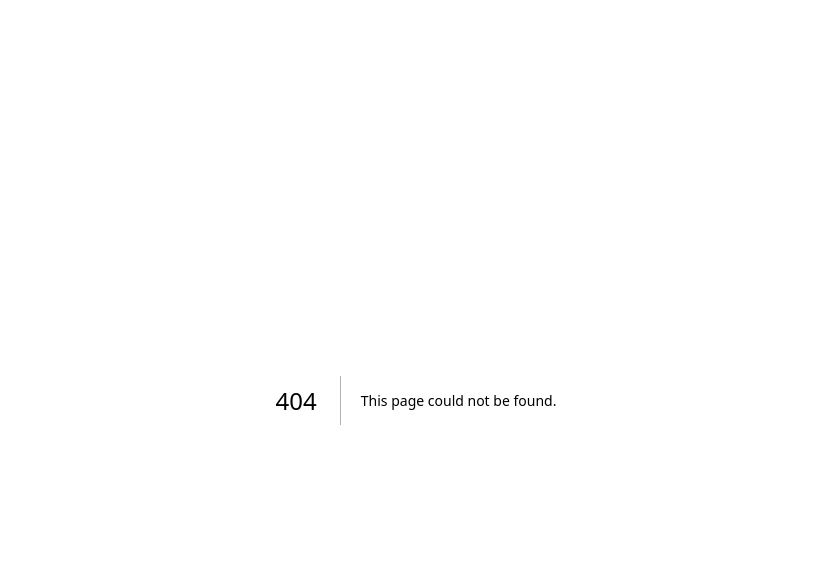
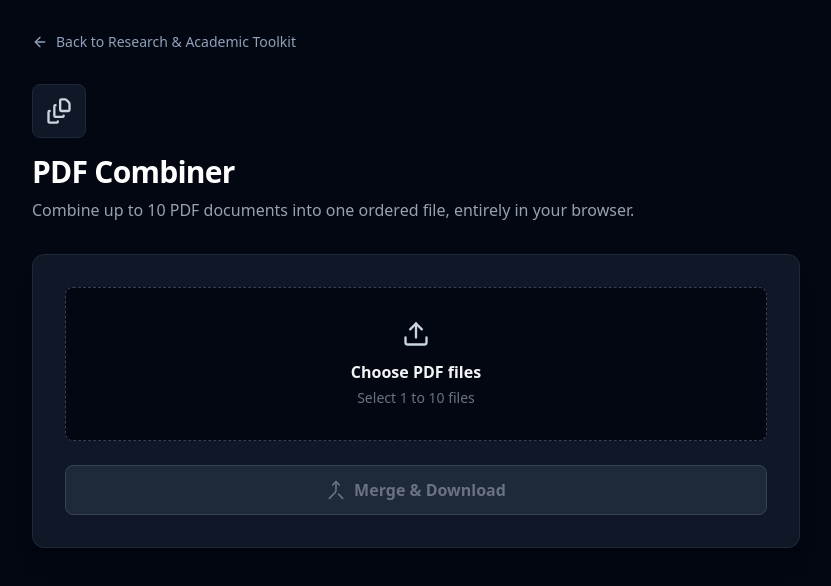
Before and after one commit to Amit-B8/DevBox, a Next.js app: page /research/pdf-combiner in a window 1280 px wide. Before the commit this address had no page. Shown: the top 586 px of the page, without its empty margins (224-1055 px from the left). Built offline with nearby package versions, Linux system fonts and the light colour scheme.

Commit message:
Added a reserach section and pdf combiner

```diff
--- /dev/null
+++ b/src/app/research/page.tsx
@@ -0,0 +1,43 @@
+'use client';
+
+import Link from 'next/link';
+import { ArrowLeft } from 'lucide-react';
+import ToolCard from '@/components/ToolCard';
+import { getToolsByDiscipline } from '@/data/tools';
+
+export default function ResearchHub() {
+  const tools = getToolsByDiscipline('Research & Academic');
+
+  return (
+    <main className="min-h-screen bg-gray-950 text-white">
+      <div className="mx-auto max-w-6xl px-6 py-12">
+        <Link
+          href="/"
+          className="mb-8 inline-flex items-center text-sm font-medium text-slate-400 transition-colors hover:text-slate-200"
+        >
+          <ArrowLeft className="mr-2 h-4 w-4" />
+          Back to Home
+        </Link>
+
+        <header className="mb-16 border-b border-gray-800 pb-8">
+          <h1 className="mb-3 text-4xl font-bold tracking-tight sm:text-5xl">Research &amp; Academic Toolkit</h1>
+          <p className="max-w-2xl text-lg text-gray-400">
+            Citation generators, data aggregators, and document processing utilities for researchers.
+          </p>
+        </header>
+
+        <div className="grid grid-cols-1 gap-6 md:grid-cols-2 lg:grid-cols-3">
+          {tools.map((tool) => (
+            <ToolCard
+              key={tool.id}
+              title={tool.name}
+              description={tool.description}
+              href={tool.href}
+              icon={tool.icon}
+            />
+          ))}
+        </div>
+      </div>
+    </main>
+  );
+}
--- /dev/null
+++ b/src/app/research/pdf-combiner/page.tsx
@@ -0,0 +1,174 @@
+'use client';
+
+import { ChangeEvent, useRef, useState } from 'react';
+import Link from 'next/link';
+import { AlertCircle, ArrowLeft, FileStack, Merge, Trash2, Upload } from 'lucide-react';
+import { PDFDocument } from 'pdf-lib';
+
+const MAX_FILES = 10;
+
+function formatFileSize(bytes: number): string {
+  if (bytes < 1024) return `${bytes} B`;
+  if (bytes < 1024 * 1024) return `${(bytes / 1024).toFixed(1)} KB`;
+  return `${(bytes / (1024 * 1024)).toFixed(1)} MB`;
+}
+
+export default function PdfCombiner() {
+  const [files, setFiles] = useState<File[]>([]);
+  const [error, setError] = useState('');
+  const [isMerging, setIsMerging] = useState(false);
+  const fileInputRef = useRef<HTMLInputElement>(null);
+
+  const handleFileSelection = (event: ChangeEvent<HTMLInputElement>) => {
+    const selectedFiles = Array.from(event.target.files ?? []);
+    event.target.value = '';
+    setError('');
+
+    if (selectedFiles.length === 0) return;
+    if (selectedFiles.length > MAX_FILES) {
+      setError(`Select up to ${MAX_FILES} PDF files at a time.`);
+      return;
+    }
+
+    const nonPdfFile = selectedFiles.find(
+      (file) => file.type !== 'application/pdf' && !file.name.toLowerCase().endsWith('.pdf'),
+    );
+    if (nonPdfFile) {
+      setError('Only PDF files can be combined.');
+      return;
+    }
+
+    setFiles(selectedFiles);
+  };
+
+  const removeFile = (indexToRemove: number) => {
+    setFiles((currentFiles) => currentFiles.filter((_, index) => index !== indexToRemove));
+    setError('');
+  };
+
+  const mergeFiles = async () => {
+    if (files.length === 0) {
+      setError('Add at least one PDF file to begin.');
+      return;
+    }
+
+    setIsMerging(true);
+    setError('');
+
+    try {
+      const combinedPdf = await PDFDocument.create();
+
+      for (const file of files) {
+        const fileBytes = await file.arrayBuffer();
+        const sourcePdf = await PDFDocument.load(fileBytes);
+        const pages = await combinedPdf.copyPages(sourcePdf, sourcePdf.getPageIndices());
+        pages.forEach((page) => combinedPdf.addPage(page));
+      }
+
+      const pdfBytes = await combinedPdf.save();
+      const pdfBuffer = pdfBytes.buffer.slice(
+        pdfBytes.byteOffset,
+        pdfBytes.byteOffset + pdfBytes.byteLength,
+      ) as ArrayBuffer;
+      const downloadUrl = URL.createObjectURL(new Blob([pdfBuffer], { type: 'application/pdf' }));
+      const downloadLink = document.createElement('a');
+      downloadLink.href = downloadUrl;
+      downloadLink.download = 'combined-document.pdf';
+      document.body.appendChild(downloadLink);
+      downloadLink.click();
+      downloadLink.remove();
+      URL.revokeObjectURL(downloadUrl);
+    } catch {
+      setError('One of the selected files could not be read as a valid PDF.');
+    } finally {
+      setIsMerging(false);
+    }
+  };
+
+  return (
+    <main className="min-h-screen bg-gray-950 p-6 text-white sm:p-8">
+      <div className="mx-auto flex w-full max-w-3xl flex-col">
+        <Link
+          href="/research"
+          className="mb-8 inline-flex items-center text-sm font-medium text-slate-400 transition-colors hover:text-slate-200"
+        >
+          <ArrowLeft className="mr-2 h-4 w-4" />
+          Back to Research &amp; Academic Toolkit
+        </Link>
+
+        <header className="mb-8">
+          <div className="mb-4 inline-flex rounded-lg border border-gray-800 bg-gray-900 p-3 text-slate-300">
+            <FileStack className="h-7 w-7" />
+          </div>
+          <h1 className="text-3xl font-bold tracking-tight">PDF Combiner</h1>
+          <p className="mt-2 text-gray-400">Combine up to 10 PDF documents into one ordered file, entirely in your browser.</p>
+        </header>
+
+        <section className="rounded-xl border border-gray-800 bg-gray-900 p-6 shadow-xl sm:p-8">
+          <button
+            type="button"
+            onClick={() => fileInputRef.current?.click()}
+            className="flex min-h-36 w-full flex-col items-center justify-center rounded-lg border border-dashed border-gray-700 bg-gray-950 px-6 py-8 text-center transition-colors hover:border-slate-500 hover:bg-gray-800"
+          >
+            <Upload className="mb-3 h-7 w-7 text-slate-300" />
+            <span className="font-semibold text-gray-100">Choose PDF files</span>
+            <span className="mt-1 text-sm text-gray-500">Select 1 to 10 files</span>
+          </button>
+          <input
+            ref={fileInputRef}
+            type="file"
+            accept="application/pdf,.pdf"
+            multiple
+            onChange={handleFileSelection}
+            className="hidden"
+          />
+
+          {files.length > 0 && (
+            <div className="mt-6">
+              <div className="mb-3 flex items-center justify-between gap-4">
+                <h2 className="text-sm font-semibold uppercase tracking-wider text-gray-400">Selected files</h2>
+                <span className="text-sm text-gray-500">{files.length} / {MAX_FILES}</span>
+              </div>
+              <ol className="space-y-2">
+                {files.map((file, index) => (
+                  <li key={`${file.name}-${file.lastModified}-${index}`} className="flex items-center gap-3 rounded-lg border border-gray-800 bg-gray-950 px-4 py-3">
+                    <span className="w-6 shrink-0 text-center font-mono text-sm text-gray-500">{index + 1}</span>
+                    <FileStack className="h-5 w-5 shrink-0 text-slate-400" />
+                    <span className="min-w-0 flex-1 truncate text-sm text-gray-200" title={file.name}>{file.name}</span>
+                    <span className="shrink-0 text-xs text-gray-500">{formatFileSize(file.size)}</span>
+                    <button
+                      type="button"
+                      onClick={() => removeFile(index)}
+                      aria-label={`Remove ${file.name}`}
+                      title="Remove file"
+                      className="rounded-md p-1.5 text-gray-500 transition-colors hover:bg-gray-800 hover:text-red-400"
+                    >
+                      <Trash2 className="h-4 w-4" />
+                    </button>
+                  </li>
+                ))}
+              </ol>
+            </div>
+          )}
+
+          {error && (
+            <div role="alert" className="mt-5 flex items-start gap-2 rounded-lg border border-red-900/80 bg-red-950/30 px-4 py-3 text-sm text-red-300">
+              <AlertCircle className="mt-0.5 h-4 w-4 shrink-0" />
+              <span>{error}</span>
+            </div>
+          )}
+
+          <button
+            type="button"
+            onClick={mergeFiles}
+            disabled={files.length === 0 || isMerging}
+            className="mt-6 inline-flex w-full items-center justify-center gap-2 rounded-lg border border-slate-600 bg-slate-200 px-5 py-3 font-semibold text-gray-950 transition-colors hover:bg-white disabled:cursor-not-allowed disabled:border-gray-700 disabled:bg-gray-800 disabled:text-gray-500"
+          >
+            <Merge className="h-5 w-5" />
+            {isMerging ? 'Merging PDFs...' : 'Merge & Download'}
+          </button>
+        </section>
+      </div>
+    </main>
+  );
+}
--- a/src/data/tools.ts
+++ b/src/data/tools.ts
@@ -1,4 +1,4 @@
-import { LucideIcon, Code2, Zap, Lock, FileJson, Database, Binary, Eye, Palette, Image, Shield, TrendingUp, Ruler, Activity } from 'lucide-react';
+import { LucideIcon, Code2, Zap, Lock, FileJson, Database, Binary, Eye, Palette, Image, Shield, TrendingUp, Ruler, Activity, FileStack } from 'lucide-react';
 
 /**
  * Discipline Groups for Tool Organization
@@ -10,6 +10,7 @@ export type Discipline =
   | "Medical Sciences"
   | "Finance & Economics"
   | "Creative & Design"
+  | "Research & Academic"
   | "General Utilities";
 
 /**
@@ -172,6 +173,16 @@ export const tools: Tool[] = [
     href: "/creative/color-converter",
     icon: Palette,
   },
+
+  // ==================== RESEARCH & ACADEMIC ====================
+  {
+    id: "pdf-combiner",
+    name: "PDF Combiner",
+    description: "Combine up to 10 PDF documents into a single ordered file in your browser.",
+    discipline: "Research & Academic",
+    href: "/research/pdf-combiner",
+    icon: FileStack,
+  },
 ];
 
 /**
@@ -207,6 +218,13 @@ export const disciplineHubs: DisciplineHub[] = [
     icon: Palette,
   },
   {
+    id: "research",
+    name: "Research & Academic Toolkit",
+    slug: "research",
+    description: "Citation generators, data aggregators, and document processing utilities for researchers.",
+    icon: FileStack,
+  },
+  {
     id: "utilities",
     name: "General Toolkit",
     slug: "utilities",
```
